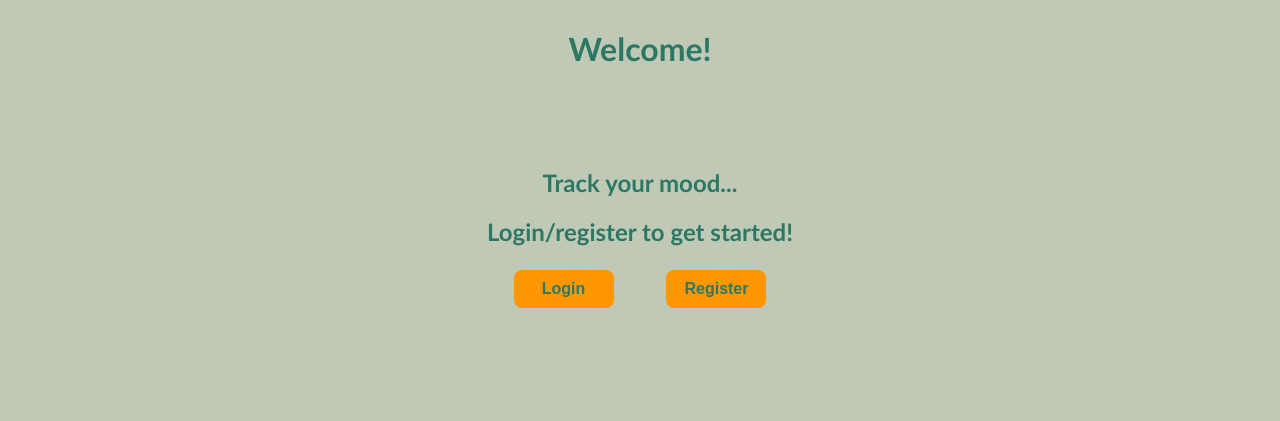
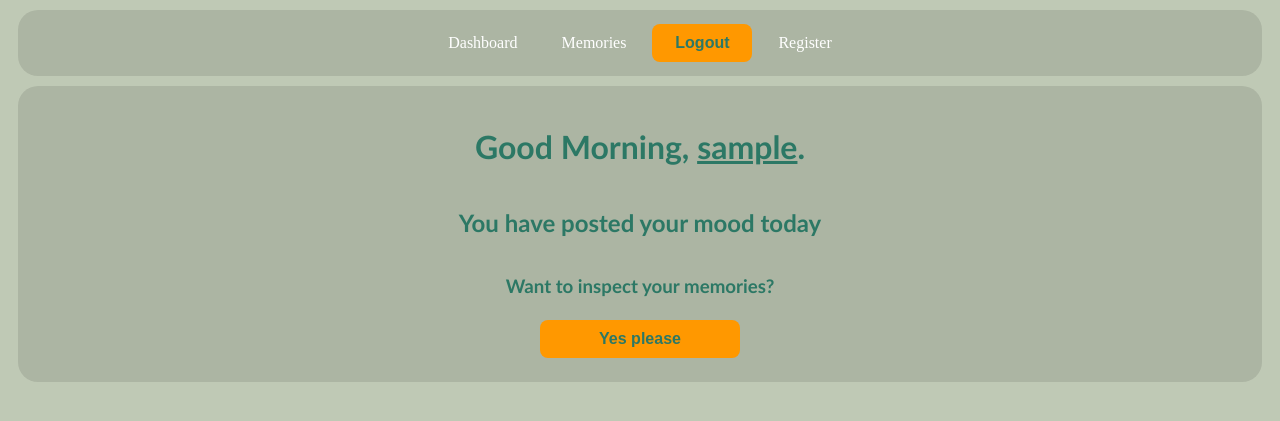
Before and after one commit to qkas/DayLogger, a Node server app: page / in a window 1280 px wide. Shown: the top 421 px of the page. Run offline with Node 20, Linux system fonts and the light colour scheme; a user stored in the database is signed in; tables that the repository leaves empty hold one stand-in row (values such as "Sample post"); some libraries are stand-ins or nearby versions.

Commit message:
Added navbar and logout functionality

```diff
--- a/auth/protect.js
+++ b/auth/protect.js
@@ -3,5 +3,6 @@ export const protectRoute = (req, res, next) => {
         return next();
     }
     console.log('Route protected, redirecting.');
+    req.flash('protect', 'You must be logged in to access this page');
     res.redirect('/login');
 }
--- a/controllers/dashboardController.js
+++ b/controllers/dashboardController.js
@@ -1,6 +1,4 @@
 import { Mood } from "../models/Mood.js";
-
-const title = 'Dashboard';
 
 export const dashboardView = async (req, res) => {
   const currentTime = new Date();
@@ -26,7 +24,6 @@ export const dashboardView = async (req, res) => {
   });
 
   res.render('dashboard', {
-    title,
     timeOfDay,
     user: req.user,
     messages: req.flash('failure'),
@@ -42,10 +39,10 @@ export const postMood = (req, res) => {
   }
   if (!rating) {
     req.flash('failure', 'Please select mood rating');
-    return res.redirect('/dashboard');
+    return res.redirect('/');
   } else if (!description) {
     req.flash('failure', 'Please write something about your day');
-    return res.redirect('/dashboard');
+    return res.redirect('/');
   } else {
     const newMood = new Mood({
       rating,
@@ -53,7 +50,7 @@ export const postMood = (req, res) => {
       author: req.user._id,
     });
     newMood.save()
-      .then(() => res.redirect('/dashboard'))
+      .then(() => res.redirect('/'))
       .catch((err) => console.log(err));
   }
 }
--- a/controllers/memoriesController.js
+++ b/controllers/memoriesController.js
@@ -8,7 +8,7 @@ export const memoriesView = async (req, res) => {
             .limit(5);
 
         res.render("memories", {
-            title: 'Memories',
+            user: req.user,
             moods: moods
         });
     } catch (err) {
--- a/controllers/registerController.js
+++ b/controllers/registerController.js
@@ -1,11 +1,9 @@
 import bcrypt from 'bcryptjs';
 import { User } from '../models/User.js';
 
-const title = 'Registration';
-
 export const registerView = (req, res) => {
     res.render('register', {
-        title,
+        user: req.user,
         messages: req.flash('failure'),
     });
 }
--- a/controllers/startController.js
+++ /dev/null
@@ -1,5 +0,0 @@
-export const startView = (req, res) => {
-    res.render("start", {
-        title: 'Daylogger',
-    });
-}
--- a/public/css/style.css
+++ b/public/css/style.css
@@ -3,15 +3,45 @@ body {
     background-color: #bfc9b5;
 }
 
-body {
-    display: flex;
+nav {
+    background-color: rgba(0, 0, 0, 0.1);
+    padding: 10px 0;
     text-align: center;
-    justify-content: center;
+    border-radius: 20px;
+    margin: 10px;
+}
+
+nav ul {
+    list-style-type: none;
+    margin: 0;
+    padding: 0;
+}
+
+nav ul li {
+    display: inline-block;
+}
+
+nav ul li a {
+    color: #fff;
+    text-decoration: none;
+    padding: 10px 20px;
+}
+
+nav ul li a:hover {
+    background-color: #555;
 }
 
 .wrapper {
+    display: flex;
+    justify-content: center;
+    align-items: center;
+    flex-direction: column;
     color: #2C7865;
     font-family: 'Gill Sans', 'Gill Sans MT', Calibri, 'Trebuchet MS', sans-serif;
+    background-color: rgba(0, 0, 0, 0.1);
+    border-radius: 20px;
+    padding: 20px;
+    margin: 10px;
     font-weight: bold;
 }
 
@@ -22,12 +52,18 @@ body {
 }
 
 h1 {
-    margin-bottom: 100px;
     color: #2C7865;
 }
 
 a {
     color: #FF9800;
+}
+
+form {
+    display: flex;
+    justify-content: center;
+    align-items: center;
+    flex-direction: column;
 }
 
 form button {
--- a/server.js
+++ b/server.js
@@ -46,7 +46,6 @@ app.use(session({
     secret: process.env.SESSION_SECRET,
     saveUninitialized: true,
     resave: true,
-    cookie: { maxAge: 900000  } // 15 minutes
 }));
 
 // use flash messages
--- a/views/dashboard.ejs
+++ b/views/dashboard.ejs
@@ -6,9 +6,10 @@
     <link href="/css/style.css" rel="stylesheet" type="text/css">
     <script src="https://kit.fontawesome.com/c39f856afb.js" crossorigin="anonymous"></script>
     <link rel="preload" href="https://kit.fontawesome.com/c39f856afb.js" as="script" crossorigin="anonymous">
-    <title><%= title %></title>
+    <title>Dashboard</title>
 </head>
 <body>
+    <%- include('partials/header') %>
     <div class="wrapper">
         <h1>Good <%= timeOfDay %>, <u><%= user.username %></u>.</h1>
 
@@ -69,6 +70,7 @@
                     <input type="text" name="description" id="description">
                 </div>
                 <button type="submit">Submit</button>
+            </form>
 
             <% if (messages.length > 0) { %>
                 <div class="flash-messages">
@@ -81,16 +83,15 @@
             <% } %>
 
         <% } else { %>
-                <div>
-                    <h2>You have already posted your mood today</h2>
+
+            <h2>You have posted your mood today</h2>
             <h3>Want to inspect your memories?</h3>
             <form action="/memories">
                 <button type="submit" style="width: 200px;">Yes please</button>
             </form>
-                </div>
+
         <% } %>
 
-        </form>
     </div>
 </body>
 </html>
--- /dev/null
+++ b/views/partials/header.ejs
@@ -0,0 +1,16 @@
+<header>
+    <nav>
+        <ul>
+            <% if (user) { %>
+                <li><a href="/">Dashboard</a></li>
+                <li><a href="/memories">Memories</a></li>
+                <li><form action="/logout" method="post">
+                    <button type="submit">Logout</button>
+                </form></li>
+            <% } else { %>
+                <li><a href="/login">Login</a></li>
+            <% } %>
+            <li><a href="/register">Register</a></li>
+        </ul>
+    </nav>
+</header>
--- a/views/partials/htmlfoot.ejs
+++ /dev/null
@@ -1 +0,0 @@
-</html>
--- a/views/start.ejs
+++ /dev/null
@@ -1,26 +0,0 @@
-<!DOCTYPE html>
-<html lang="en">
-<head>
-    <meta charset="UTF-8">
-    <meta name="viewport" content="width=device-width, initial-scale=1.0">
-    <link href="/css/style.css" rel="stylesheet" type="text/css">
-    <script src="https://kit.fontawesome.com/c39f856afb.js" crossorigin="anonymous"></script>
-    <link rel="preload" href="https://kit.fontawesome.com/c39f856afb.js" as="script" crossorigin="anonymous">
-    <title><%= title %></title>
-</head>
-<body>
-    <div class="wrapper">
-        <h1>Welcome!</h1>
-        <h2>Track your mood...</h2>
-        <h2>Login/register to get started!</h2>
-        <div class="buttons">
-            <form action="/login">
-                <button type="submit">Login</button>
-            </form>
-            <form action="/register">
-                <button type="submit">Register</button>
-            </form>
-        </div>
-    </div>
-</body>
-</html>
```
Also changed, not shown: controllers/loginController.js (+8 -5 lines), routes/routes.js (+3 -4 lines), views/login.ejs (+11 -3 lines), views/memories.ejs (+5 -14 lines), views/partials/htmlhead.ejs (deleted, +0 -10 lines), views/register.ejs (+2 -5 lines). Lines whose indentation alone changed are shown as unchanged.
